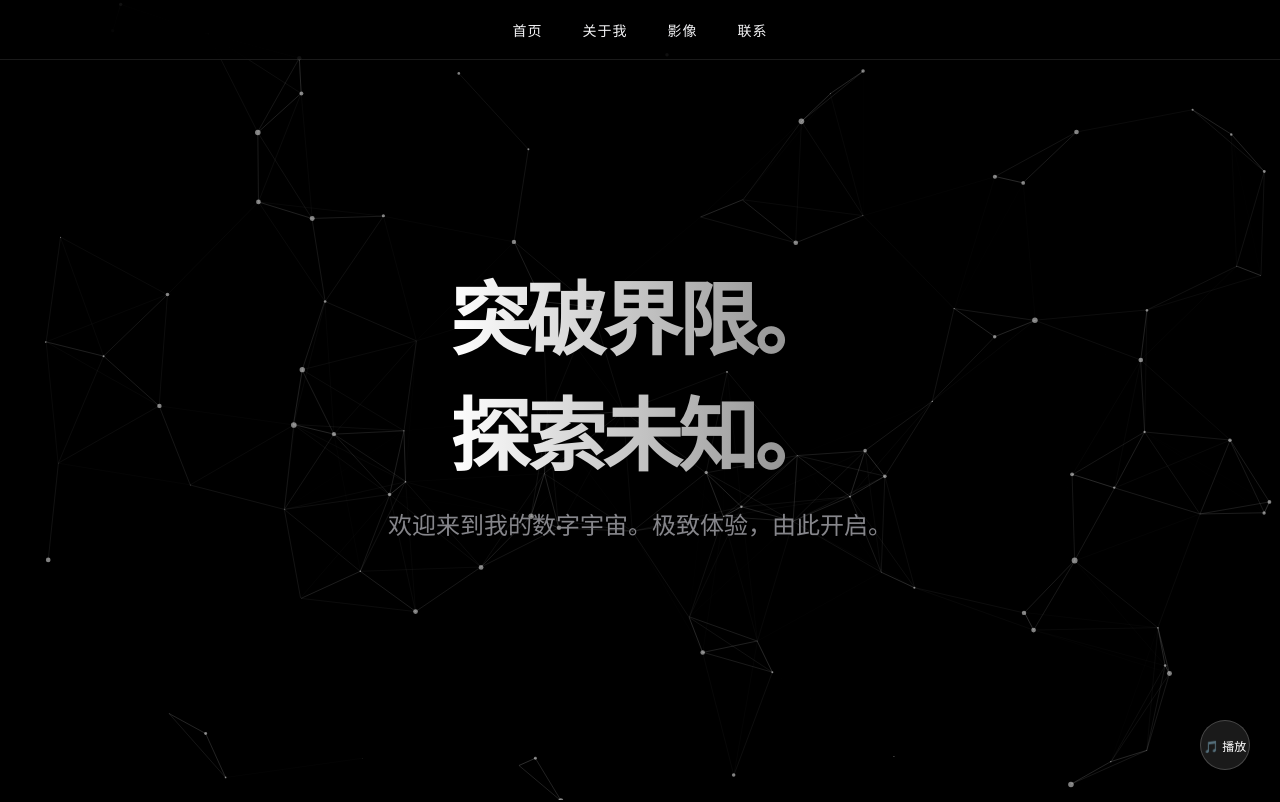
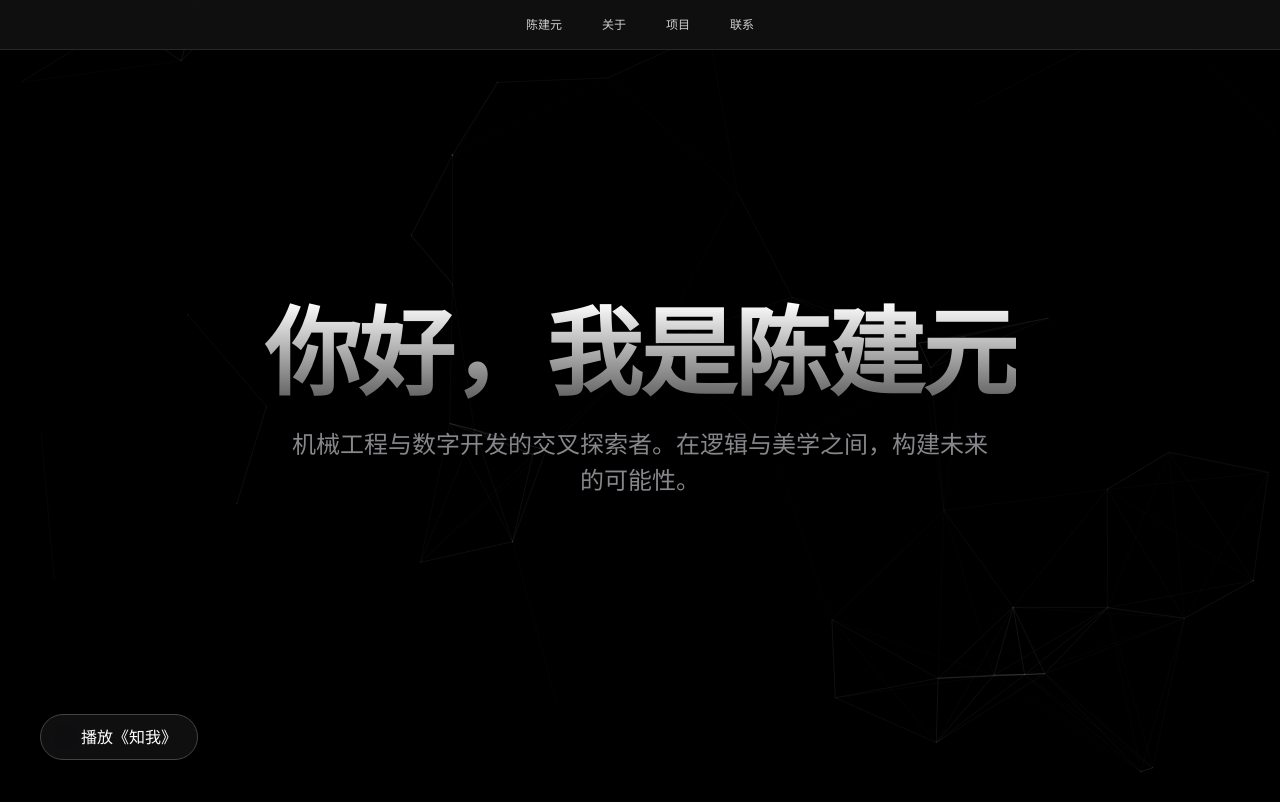
Before and after one commit to a109305610-wq/Zipyou.github.io, a plain HTML site: page index.html in a window 1280 px wide. Shown: the top 802 px of the page. Drawn offline with nearby package versions, Linux system fonts and the light colour scheme.

Commit message:
Update index.html

```diff
--- a/index.html
+++ b/index.html
@@ -3,295 +3,194 @@
 <head>
     <meta charset="UTF-8">
     <meta name="viewport" content="width=device-width, initial-scale=1.0">
-    <title>我的高端个人主页</title>
+    <title>陈建元 | 探索机械与数字的边界</title>
+    <script src="https://cdnjs.cloudflare.com/ajax/libs/gsap/3.12.2/gsap.min.js"></script>
+    <script src="https://cdnjs.cloudflare.com/ajax/libs/gsap/3.12.2/ScrollTrigger.min.js"></script>
     <style>
         :root {
-            --bg-color: #000000;
-            --text-color: #f5f5f7;
-            --accent-color: #2997ff;
+            --bg: #000;
+            --text: #fff;
+            --secondary: #86868b;
+            --accent: #0071e3;
+            --glass: rgba(22, 22, 23, 0.72);
         }
 
-        * {
-            margin: 0;
-            padding: 0;
-            box-sizing: border-box;
-            font-family: "SF Pro Text", "SF Pro Icons", "Helvetica Neue", "Helvetica", "Arial", "PingFang SC", sans-serif;
-        }
-
+        * { margin: 0; padding: 0; box-sizing: border-box; }
         body {
-            background-color: var(--bg-color);
-            color: var(--text-color);
+            background: var(--bg);
+            color: var(--text);
+            font-family: -apple-system, BlinkMacSystemFont, "Segoe UI", Roboto, sans-serif;
             overflow-x: hidden;
-            -webkit-font-smoothing: antialiased;
-        }
-
-        /* 粒子背景容器 */
-        #particles-js {
-            position: fixed;
-            width: 100%;
-            height: 100%;
-            top: 0;
-            left: 0;
-            z-index: -1;
-            background-color: #000000;
-        }
-
-        /* 磨砂玻璃导航栏 (Apple 风格) */
-        nav {
-            position: fixed;
-            top: 0;
-            width: 100%;
-            height: 60px;
-            background: rgba(0, 0, 0, 0.7);
-            backdrop-filter: saturate(180%) blur(20px);
-            -webkit-backdrop-filter: saturate(180%) blur(20px);
-            z-index: 100;
-            display: flex;
-            justify-content: center;
-            align-items: center;
-            border-bottom: 1px solid rgba(255,255,255,0.1);
-        }
-
-        nav ul {
-            display: flex;
-            list-style: none;
-            gap: 40px;
-        }
-
-        nav a {
-            color: #f5f5f7;
-            text-decoration: none;
-            font-size: 14px;
-            letter-spacing: 1px;
-            transition: color 0.3s ease;
-        }
-
-        nav a:hover {
-            color: var(--accent-color);
-        }
-
-        /* 各个区块通用样式 */
-        section {
-            min-height: 100vh;
-            display: flex;
-            flex-direction: column;
-            justify-content: center;
-            align-items: center;
-            padding: 100px 20px;
-            text-align: center;
-        }
-
-        /* 首屏 Hero Section */
-        h1 {
-            font-size: 5rem;
-            font-weight: 600;
-            letter-spacing: -0.05em;
-            background: linear-gradient(90deg, #fff, #888);
-            -webkit-background-clip: text;
-            -webkit-text-fill-color: transparent;
-            margin-bottom: 20px;
-        }
-
-        p.subtitle {
-            font-size: 1.5rem;
-            color: #86868b;
-            max-width: 600px;
             line-height: 1.5;
         }
 
-        /* 个人简介区块 */
-        .profile-pic {
-            width: 200px;
-            height: 200px;
-            border-radius: 50%;
-            object-fit: cover;
-            margin-bottom: 30px;
-            box-shadow: 0 10px 30px rgba(255,255,255,0.1);
-            transition: transform 0.5s ease;
+        /* 顶部导航 */
+        nav {
+            position: fixed; top: 0; width: 100%; height: 50px;
+            background: var(--glass); backdrop-filter: blur(20px);
+            z-index: 1000; display: flex; justify-content: center; align-items: center;
+            border-bottom: 0.5px solid rgba(255,255,255,0.1);
         }
+        nav a { color: var(--text); text-decoration: none; margin: 0 20px; font-size: 12px; opacity: 0.8; transition: 0.3s; }
+        nav a:hover { opacity: 1; }
 
-        .profile-pic:hover {
-            transform: scale(1.05);
+        /* 粒子背景 */
+        #particles-js { position: fixed; width: 100%; height: 100%; z-index: 1; pointer-events: none; }
+
+        section { position: relative; z-index: 2; padding: 100px 5%; min-height: 100vh; display: flex; flex-direction: column; justify-content: center; }
+
+        /* Hero Section */
+        .hero { align-items: center; text-align: center; }
+        .hero h1 { font-size: clamp(3rem, 8vw, 6rem); font-weight: 700; letter-spacing: -2px; line-height: 1.1; }
+        .hero .gradient-text {
+            background: linear-gradient(180deg, #fff 0%, #555 100%);
+            -webkit-background-clip: text; -webkit-text-fill-color: transparent;
         }
+        .hero p { color: var(--secondary); font-size: 1.5rem; margin-top: 20px; max-width: 700px; }
 
-        .bio-text {
-            font-size: 1.2rem;
-            color: #a1a1a6;
-            max-width: 800px;
-            line-height: 1.8;
-            margin: 20px auto;
+        /* 简介 Section */
+        .about-content { display: grid; grid-template-columns: 1fr 1.5fr; gap: 50px; align-items: center; }
+        .about-image {
+            width: 100%; aspect-ratio: 1; border-radius: 30px;
+            background: url('https://images.unsplash.com/photo-1555617766-c94804975da3?q=80&w=800') center/cover;
+            box-shadow: 0 0 50px rgba(255,255,255,0.1);
         }
+        .about-text h2 { font-size: 3rem; margin-bottom: 20px; }
+        .tag { display: inline-block; padding: 5px 15px; border: 1px solid var(--accent); border-radius: 20px; color: var(--accent); font-size: 12px; margin-bottom: 10px; }
 
-        /* 滚动出现动画 (核心亮点) */
-        .reveal {
-            opacity: 0;
-            transform: translateY(80px);
-            transition: all 1.2s cubic-bezier(0.5, 0, 0, 1);
+        /* 项目展示 */
+        .projects-grid { display: grid; grid-template-columns: repeat(auto-fit, minmax(350px, 1fr)); gap: 30px; margin-top: 50px; }
+        .card {
+            background: #161617; border-radius: 25px; padding: 40px;
+            transition: transform 0.4s cubic-bezier(0.2, 0, 0.2, 1);
+            border: 1px solid transparent; overflow: hidden; position: relative;
         }
+        .card:hover { transform: scale(1.02); border-color: #333; }
+        .card h3 { font-size: 1.8rem; margin-bottom: 15px; }
+        .card p { color: var(--secondary); }
 
-        .reveal.active {
-            opacity: 1;
-            transform: translateY(0);
+        /* 音乐按钮 */
+        .music-player {
+            position: fixed; bottom: 40px; left: 40px; z-index: 1001;
+            background: var(--glass); padding: 10px 20px; border-radius: 30px;
+            display: flex; align-items: center; gap: 10px; cursor: pointer; border: 0.5px solid #444;
         }
+        .music-icon { width: 10px; height: 10px; background: var(--accent); border-radius: 50%; animation: pulse 1.5s infinite; }
+        @keyframes pulse { 0% { transform: scale(1); opacity: 1; } 100% { transform: scale(2.5); opacity: 0; } }
 
-        /* 音乐控制按钮 */
-        .music-btn {
-            position: fixed;
-            bottom: 30px;
-            right: 30px;
-            width: 50px;
-            height: 50px;
-            border-radius: 50%;
-            background: rgba(255,255,255,0.1);
-            backdrop-filter: blur(10px);
-            border: 1px solid rgba(255,255,255,0.2);
-            color: white;
-            font-size: 12px;
-            cursor: pointer;
-            z-index: 999;
-            display: flex;
-            justify-content: center;
-            align-items: center;
-            transition: all 0.3s ease;
-        }
-
-        .music-btn:hover {
-            background: rgba(255,255,255,0.2);
-            transform: scale(1.1);
-        }
-
-        .music-btn.playing {
-            animation: spin 4s linear infinite;
-        }
-
-        @keyframes spin {
-            100% { transform: rotate(360deg); }
-        }
-
-        /* 响应式设计 */
-        @media (max-width: 768px) {
-            h1 { font-size: 3rem; }
-            nav ul { gap: 20px; }
-        }
     </style>
 </head>
 <body>
 
     <div id="particles-js"></div>
 
-    <audio id="bgMusic" loop>
-        <source src="YOUR_AUDIO_URL.mp3" type="audio/mpeg">
-    </audio>
-
-    <button class="music-btn" id="musicToggle" onclick="toggleMusic()">🎵 播放</button>
-
     <nav>
-        <ul>
-            <li><a href="#home">首页</a></li>
-            <li><a href="#about">关于我</a></li>
-            <li><a href="#gallery">影像</a></li>
-            <li><a href="#contact">联系</a></li>
-        </ul>
+        <a href="#hero">陈建元</a>
+        <a href="#about">关于</a>
+        <a href="#work">项目</a>
+        <a href="#contact">联系</a>
     </nav>
 
-    <section id="home">
-        <h1 class="reveal">突破界限。<br>探索未知。</h1>
-        <p class="subtitle reveal" style="transition-delay: 0.2s;">欢迎来到我的数字宇宙。极致体验，由此开启。</p>
+    <section class="hero" id="hero">
+        <h1 class="gradient-text">你好，我是陈建元</h1>
+        <p>机械工程与数字开发的交叉探索者。在逻辑与美学之间，构建未来的可能性。</p>
     </section>
 
     <section id="about">
-        <img src="https://images.unsplash.com/photo-1507003211169-0a1dd7228f2d?q=80&w=500&auto=format&fit=crop" alt="我的照片" class="profile-pic reveal">
-        <h2 class="reveal" style="font-size: 2.5rem; margin-bottom: 20px;">你好，我是 [你的名字]</h2>
-        <p class="bio-text reveal">
-            我是一名充满热情的创作者，致力于在数字世界中寻找美与逻辑的平衡。<br>
-            像 Apple 一样，我追求极致的细节与极简的哲学。<br>
-            在这个充满噪音的世界里，我希望用纯粹的作品传递力量。
-        </p>
-    </section>
-
-    <section id="gallery">
-        <h2 class="reveal" style="font-size: 3rem; margin-bottom: 40px;">捕捉瞬间，定格永恒。</h2>
-        <div style="display: flex; gap: 20px; flex-wrap: wrap; justify-content: center;" class="reveal">
-            <div style="width: 300px; height: 400px; background: url('https://images.unsplash.com/photo-1451187580459-43490279c0fa?q=80&w=400&auto=format&fit=crop') center/cover; border-radius: 20px;"></div>
-            <div style="width: 300px; height: 400px; background: url('https://images.unsplash.com/photo-1518770660439-4636190af475?q=80&w=400&auto=format&fit=crop') center/cover; border-radius: 20px;"></div>
-            <div style="width: 300px; height: 400px; background: url('https://images.unsplash.com/photo-1550745165-9bc0b252726f?q=80&w=400&auto=format&fit=crop') center/cover; border-radius: 20px;"></div>
+        <div class="about-content">
+            <div class="about-image animate-on-scroll"></div>
+            <div class="about-text">
+                <span class="tag">ABOUT ME</span>
+                <h2 class="animate-on-scroll">硬核工科背景<br>驱动数字灵魂</h2>
+                <p class="animate-on-scroll" style="color: var(--secondary); font-size: 1.2rem;">
+                    作为一名深耕于机械工程领域的学子，我热衷于将严谨的精密结构逻辑引入软件开发。从 CNC 坐标系的精准推演，到 Go 语言高并发后端的架构设计，我始终在追求那种如同 Apple 硬件般的工业级美感。
+                </p>
+            </div>
         </div>
     </section>
 
+    <section id="work">
+        <h2 style="font-size: 3rem; text-align: center; margin-bottom: 50px;">核心工程与项目</h2>
+        <div class="projects-grid">
+            <div class="card animate-on-scroll">
+                <span class="tag">DEVELOPMENT</span>
+                <h3>WeChat 告白墙</h3>
+                <p>构建校园实时的互动社区，采用极简 UI 设计语言，将情感交流数字化。探索全栈开发的无限可能。</p>
+            </div>
+            <div class="card animate-on-scroll">
+                <span class="tag">MECHANICAL</span>
+                <h3>CNC 精密控制研究</h3>
+                <p>基于增量坐标与工具补偿表的深度研究，实现毫米级以下的精密加工路径优化，探索工业之美。</p>
+            </div>
+            <div class="card animate-on-scroll">
+                <span class="tag">INNOVATION</span>
+                <h3>硬件比价系统</h3>
+                <p>开发实时监控硬件市场波动的算法工具，将数据抓取与分析结合，为 DIY 爱好者提供决策支持。</p>
+            </div>
+        </div>
+    </section>
+
+    <div class="music-player" id="musicToggle">
+        <div class="music-icon"></div>
+        <span id="musicText">播放《知我》</span>
+    </div>
+    <audio id="bgMusic" loop src="YOUR_AUDIO_URL.mp3"></audio>
+
     <script src="https://cdn.jsdelivr.net/npm/particles.js@2.0.0/particles.min.js"></script>
     <script>
-        // 1. 初始化粒子特效 (高端连线效果)
+        // 1. 粒子系统配置 (更高端的深空星点效果)
         particlesJS("particles-js", {
             "particles": {
-                "number": { "value": 80, "density": { "enable": true, "value_area": 800 } },
+                "number": { "value": 40, "density": { "enable": true, "value_area": 800 } },
                 "color": { "value": "#ffffff" },
                 "shape": { "type": "circle" },
-                "opacity": { "value": 0.5, "random": false },
-                "size": { "value": 3, "random": true },
-                "line_linked": {
-                    "enable": true,
-                    "distance": 150,
-                    "color": "#ffffff",
-                    "opacity": 0.2,
-                    "width": 1
-                },
-                "move": {
-                    "enable": true,
-                    "speed": 2,
-                    "direction": "none",
-                    "random": false,
-                    "straight": false,
-                    "out_mode": "out",
-                    "bounce": false,
-                }
-            },
-            "interactivity": {
-                "detect_on": "canvas",
-                "events": {
-                    "onhover": { "enable": true, "mode": "grab" },
-                    "onclick": { "enable": true, "mode": "push" },
-                    "resize": true
-                },
-                "modes": {
-                    "grab": { "distance": 140, "line_linked": { "opacity": 1 } },
-                    "push": { "particles_nb": 4 }
-                }
-            },
-            "retina_detect": true
+                "opacity": { "value": 0.2, "random": true },
+                "size": { "value": 1, "random": true },
+                "line_linked": { "enable": true, "distance": 200, "color": "#ffffff", "opacity": 0.1, "width": 1 },
+                "move": { "enable": true, "speed": 0.5, "direction": "none", "random": true }
+            }
         });
 
-        // 2. 滚动出现动画 (Intersection Observer 监听元素进入视口)
-        function reveal() {
-            var reveals = document.querySelectorAll(".reveal");
-            for (var i = 0; i < reveals.length; i++) {
-                var windowHeight = window.innerHeight;
-                var elementTop = reveals[i].getBoundingClientRect().top;
-                var elementVisible = 100; // 元素距离底部多少距离时触发动画
-                if (elementTop < windowHeight - elementVisible) {
-                    reveals[i].classList.add("active");
-                }
+        // 2. GSAP 滚动动画渲染 (Apple 级的平滑度)
+        gsap.registerPlugin(ScrollTrigger);
+
+        // 标题渐显与缩放
+        gsap.from(".hero h1", {
+            duration: 1.5, y: 50, opacity: 0, ease: "power4.out"
+        });
+
+        // 滚动触发通用动画
+        const scrollAnimate = document.querySelectorAll('.animate-on-scroll');
+        scrollAnimate.forEach((el) => {
+            gsap.from(el, {
+                scrollTrigger: {
+                    trigger: el,
+                    start: "top 85%",
+                    toggleActions: "play none none reverse"
+                },
+                duration: 1.2,
+                y: 60,
+                opacity: 0,
+                ease: "power3.out"
+            });
+        });
+
+        // 3. 音乐交互
+        const audio = document.getElementById('bgMusic');
+        const toggle = document.getElementById('musicToggle');
+        const text = document.getElementById('musicText');
+        let playing = false;
+
+        toggle.addEventListener('click', () => {
+            if(!playing) {
+                audio.play();
+                text.innerText = "正在聆听 - 知我";
+            } else {
+                audio.pause();
+                text.innerText = "播放《知我》";
             }
-        }
-        window.addEventListener("scroll", reveal);
-        reveal(); // 初始化触发一次
-
-        // 3. 背景音乐控制 (现代浏览器要求必须有用户交互才能播放声音)
-        var bgMusic = document.getElementById("bgMusic");
-        var musicToggleBtn = document.getElementById("musicToggle");
-        var isPlaying = false;
-
-        function toggleMusic() {
-            if (isPlaying) {
-                bgMusic.pause();
-                musicToggleBtn.innerHTML = "🎵 播放";
-                musicToggleBtn.classList.remove("playing");
-            } else {
-                bgMusic.play().catch(e => alert("请先在代码中替换 YOUR_AUDIO_URL.mp3 为真实的音乐地址哦！"));
-                musicToggleBtn.innerHTML = "🎵 暂停";
-                musicToggleBtn.classList.add("playing");
-            }
-            isPlaying = !isPlaying;
-        }
+            playing = !playing;
+        });
     </script>
 </body>
 </html>
```
